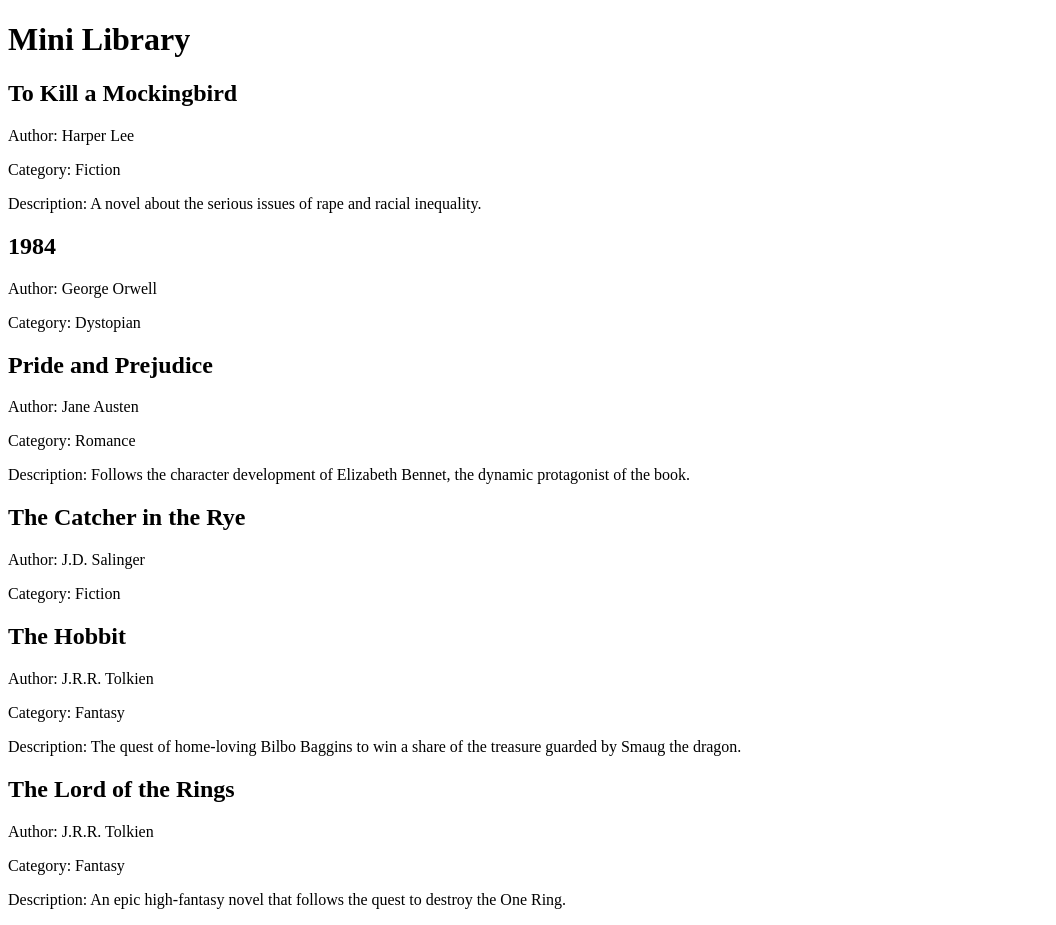
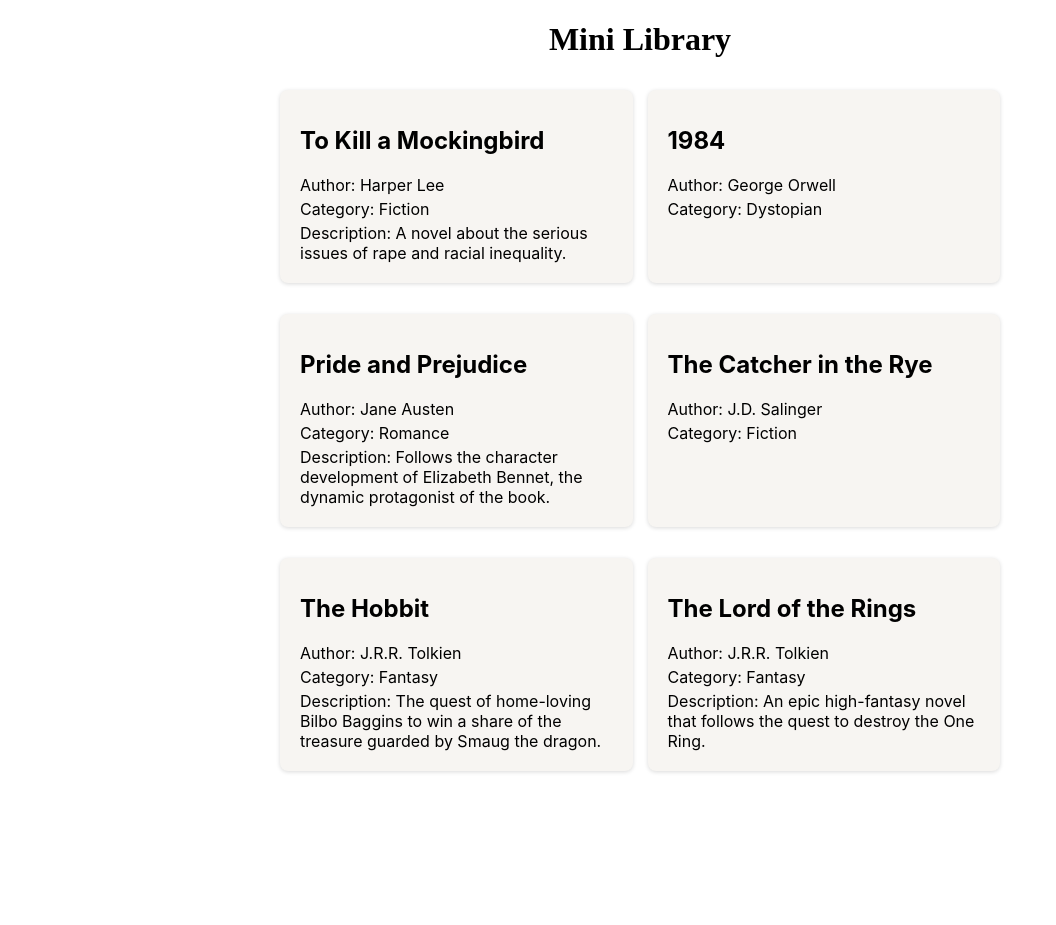
Before and after one commit to BarnabasWooh/Penghua_Liu_Learning_AngularF26, an Angular app: page / in a window 1280 px wide. Shown: the whole page, without its empty margins (0-1056 px from the left). After the commit the page ends 819 px from the top, so only its background shows below. Built offline with nearby package versions, Linux system fonts and the light colour scheme.

Commit message:
complete bonus

```diff
--- a/src/app/app.css
+++ b/src/app/app.css
@@ -0,0 +1,33 @@
+.container {
+  max-width: 720px;
+  margin: 2rem auto;
+  padding: 0 1rem;
+  font-family: -apple-system, BlinkMacSystemFont, 'Segoe UI', Roboto, Helvetica, Arial, sans-serif;
+  text-align: center;
+  display: grid;
+  grid-template-columns: 1fr;
+  gap: 15px;
+}
+
+.book-card {
+  background-color: #f7f5f2;
+  border-radius: 8px;
+  box-shadow: 0 1px 4px rgba(0, 0, 0, 0.15);
+  padding: 1rem 1.25rem;
+  margin-bottom: 1rem;
+  text-align: left;
+}
+
+.book-card h3 {
+  margin: 0 0 0.5rem;
+}
+
+.book-card p {
+  margin: 0.25rem 0;
+}
+
+@media (min-width: 400px){
+  .container {
+    grid-template-columns: repeat(2, 1fr);
+  }
+}
--- a/src/app/app.html
+++ b/src/app/app.html
@@ -1,7 +1,9 @@
-<h1>Mini Library</h1>
+<h1 style="text-align: center;">Mini Library</h1>
+
+<div class = "container">
 
 @for (book of books; track book.id){
-  <div>
+  <div class = "book-card">
     <h2>{{book.name}}</h2>
     <p>Author: {{book.author}}</p>
     <p>Category: {{book.category}}</p>
@@ -12,3 +14,5 @@
 } @empty {
   <p>Currently no book</p>
 }
+
+</div>
```
